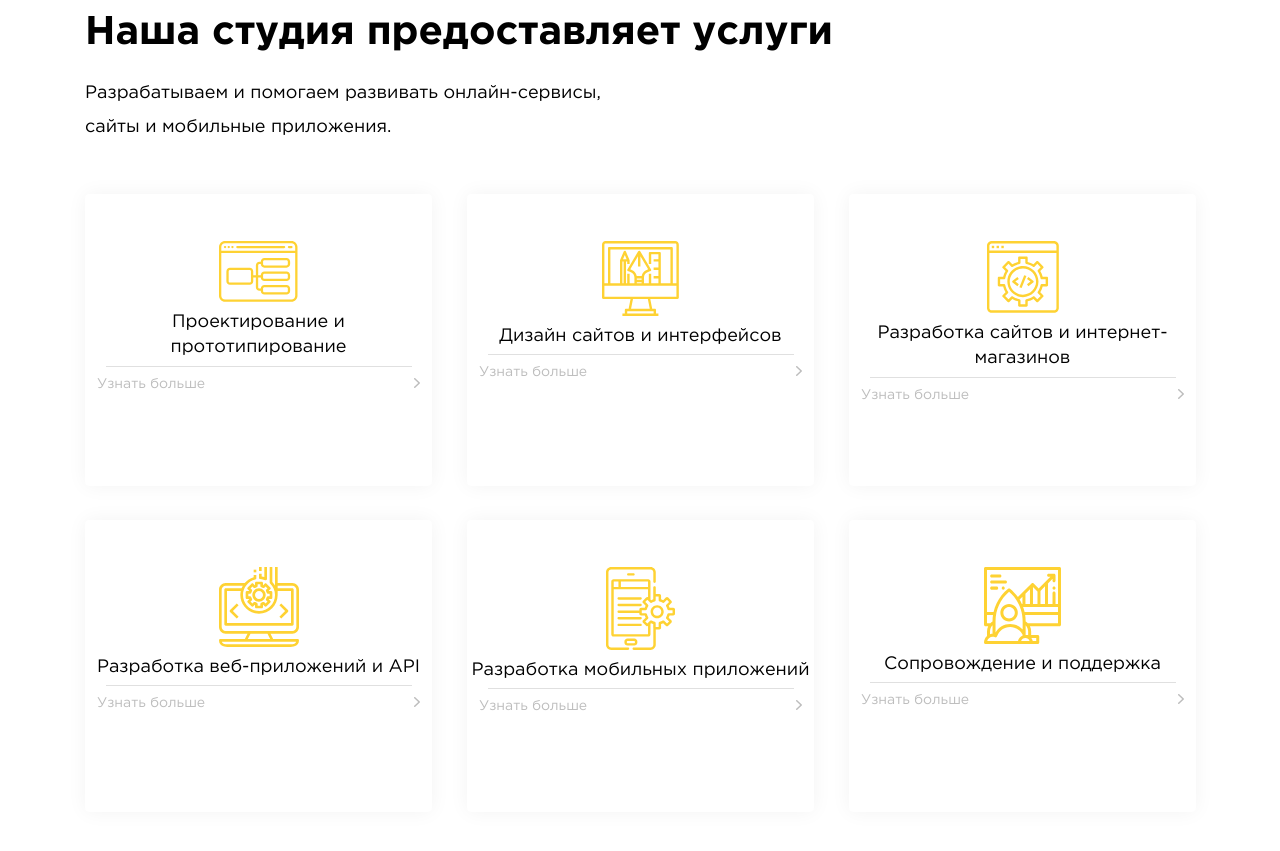
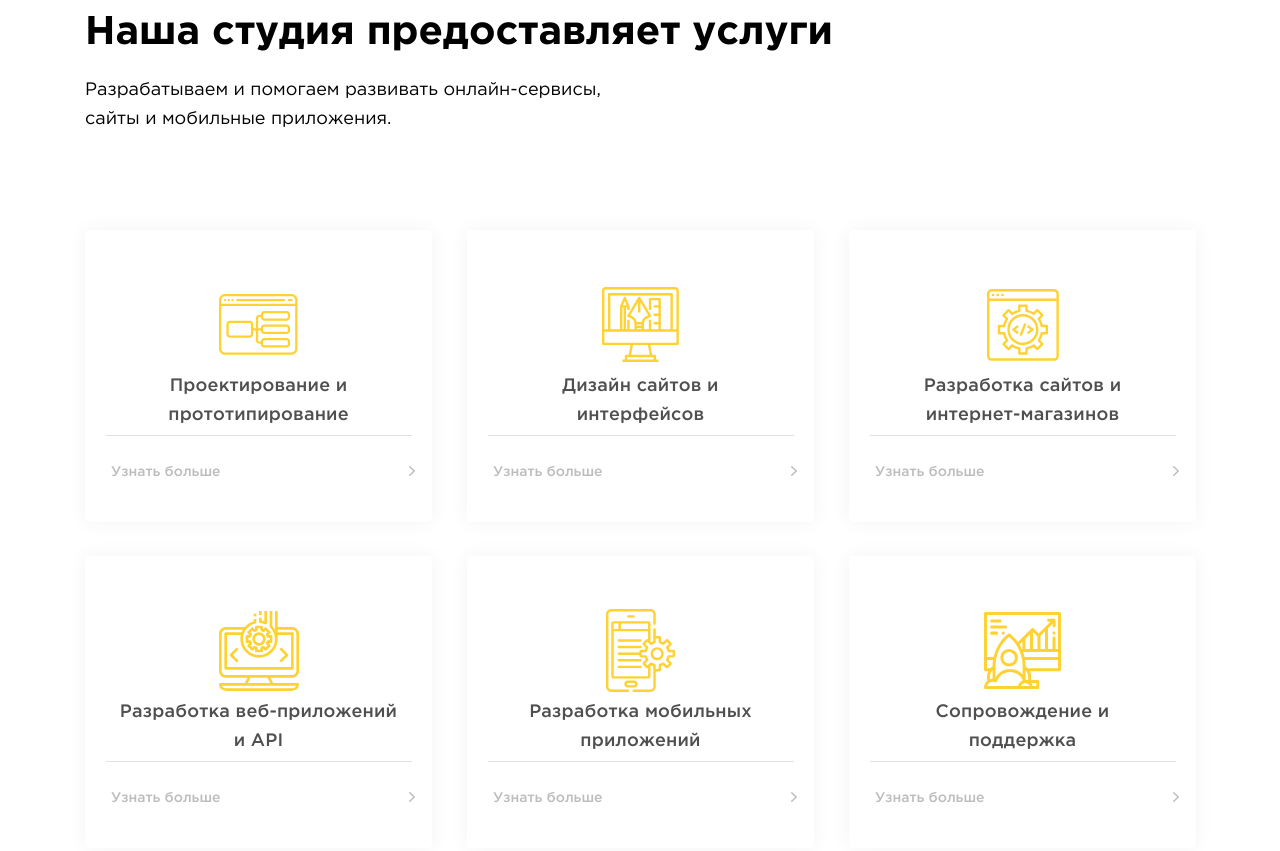
Before and after one commit to MyLadySnezhka/MAKET-ProCode, a plain HTML site: page index.html in a window 1280 px wide. Shown: the part 1080-1931 px from the top of the page. Drawn offline with nearby package versions, Linux system fonts and the light colour scheme.

Commit message:
add main-blocks content and positions

```diff
--- a/index.html
+++ b/index.html
@@ -84,9 +84,12 @@
         </div>
         <div class="main-content-line-container">
             <div class="main-content-blocks">
-                <img src="./img/services1.svg"><br>
-                Проектирование и
-                прототипирование<br>
+                <div class="main-content-blocks-img">
+                    <img src="./img/services1.svg">
+                </div>
+                <div class="main-content-blocks-name">
+                    Проектирование и прототипирование
+                </div>
                 <div class="middle-hr-light"></div>
                 <div class="main-content-blocks-end">
                     <div>Узнать больше</div>
@@ -94,9 +97,12 @@
                 </div>
             </div>
             <div class="main-content-blocks">
-                <img src="./img/services2.svg"><br>
-                Дизайн сайтов
-                и интерфейсов<br>
+                <div class="main-content-blocks-img">
+                    <img src="./img/services2.svg">
+                </div>
+                <div class="main-content-blocks-name">
+                    Дизайн сайтов и интерфейсов
+                </div>
                 <div class="middle-hr-light"></div>
                 <div class="main-content-blocks-end">
                     <div>Узнать больше</div>
@@ -104,9 +110,13 @@
                 </div>
             </div>
             <div class="main-content-blocks">
-                <img src="./img/services3.svg"><br>
-                Разработка сайтов
-                и интернет-магазинов<br>
+                <div class="main-content-blocks-img">
+                    <img src="./img/services3.svg">
+                </div>
+                <div class="main-content-blocks-name">
+                    Разработка сайтов и интернет-магазинов
+                </div>
+
                 <div class="middle-hr-light"></div>
                 <div class="main-content-blocks-end">
                     <div>Узнать больше</div>
@@ -114,9 +124,12 @@
                 </div>
             </div>
             <div class="main-content-blocks">
-                <img src="./img/services4.svg"><br>
-                Разработка веб-приложений
-                и API<br>
+                <div class="main-content-blocks-img">
+                    <img src="./img/services4.svg">
+                </div>
+                <div class="main-content-blocks-name">
+                    Разработка веб-приложений и API
+                </div>
                 <div class="middle-hr-light"></div>
                 <div class="main-content-blocks-end">
                     <div>Узнать больше</div>
@@ -124,9 +137,12 @@
                 </div>
             </div>
             <div class="main-content-blocks">
-                <img src="./img/services5.svg"><br>
-                Разработка мобильных
-                приложений<br>
+                <div class="main-content-blocks-img">
+                    <img src="./img/services5.svg">
+                </div>
+                <div class="main-content-blocks-name">
+                    Разработка мобильных приложений
+                </div>
                 <div class="middle-hr-light"></div>
                 <div class="main-content-blocks-end">
                     <div>Узнать больше</div>
@@ -134,9 +150,12 @@
                 </div>
             </div>
             <div class="main-content-blocks">
-                <img src="./img/services6.svg"><br>
-                Сопровождение и
-                поддержка<br>
+                <div class="main-content-blocks-img">
+                    <img src="./img/services6.svg">
+                </div>
+                <div class="main-content-blocks-name">
+                    Сопровождение и поддержка
+                </div>
                 <div class="middle-hr-light"></div>
                 <div class="main-content-blocks-end">
                     <div>Узнать больше</div>
--- a/styles/main.css
+++ b/styles/main.css
@@ -85,7 +85,7 @@ h1 {
     font-weight: 400;
     font-size: 18px;
     line-height: 25px;
-    width: 522px;
+    max-width: 522px;
     margin-bottom: 16px;
 }
 
@@ -170,8 +170,9 @@ h1 {
 }
 
 .main-content {
+    font-weight: 400;
     font-size: 18px;
-    line-height: 34px;
+    line-height: 29px;
     margin-top: 128px;
 }
 
@@ -179,17 +180,14 @@ h1 {
     display: flex;
     flex-wrap: wrap;
     align-items: center;
-    margin: 50px auto;
+    padding-top: 96px;
 }
 
 .main-content-blocks {
     width: 347px;
-    height: 292px;
+    min-height: 292px;
     border: 2px solid #fff;
     border-radius: 5px;
-    text-align: center;
-    font-size: 18px;
-    line-height: 140%;
     margin-right: 35px;
     margin-bottom: 34px;
     box-shadow: 0 0 20px rgba(0, 0, 0, 0.05);
@@ -197,17 +195,35 @@ h1 {
     box-sizing: border-box;
 }
 
+.main-content-blocks-img {
+    min-height: 95px;
+    display: flex;
+    align-items: center;
+    justify-content: center;
+}
+
+.main-content-blocks-name {
+    min-height: 49px;
+    font-weight: 500;
+    font-size: 18px;
+    line-height: 29px;
+    color: #4F4F4F;
+    text-align: center;
+    letter-spacing: 0.01em;
+    padding: 0 28px;
+}
+
 .main-content-blocks-end {
     display: flex;
     align-items: center;
     justify-content: space-between;
+    height: 62px;;
+    font-weight: 500;
     font-size: 14px;
+    line-height: 23px;
     color: #BDBDBD;
-    padding: 0 10px;
-}
-
-.main-content-blocks-end span {
-    text-align: right;
+    padding-left: 24px;
+    padding-right: 15px;
 }
 
 .main-content-blocks:hover {
@@ -311,9 +327,9 @@ h1 {
 .footer {
     background: #141414;
     color: #fff;
+    font-weight: 700;
     font-size: 14px;
-    font-weight: bold;
-    line-height: 140%;
+    line-height: 23px;
 }
 
 .footer-content {
```
